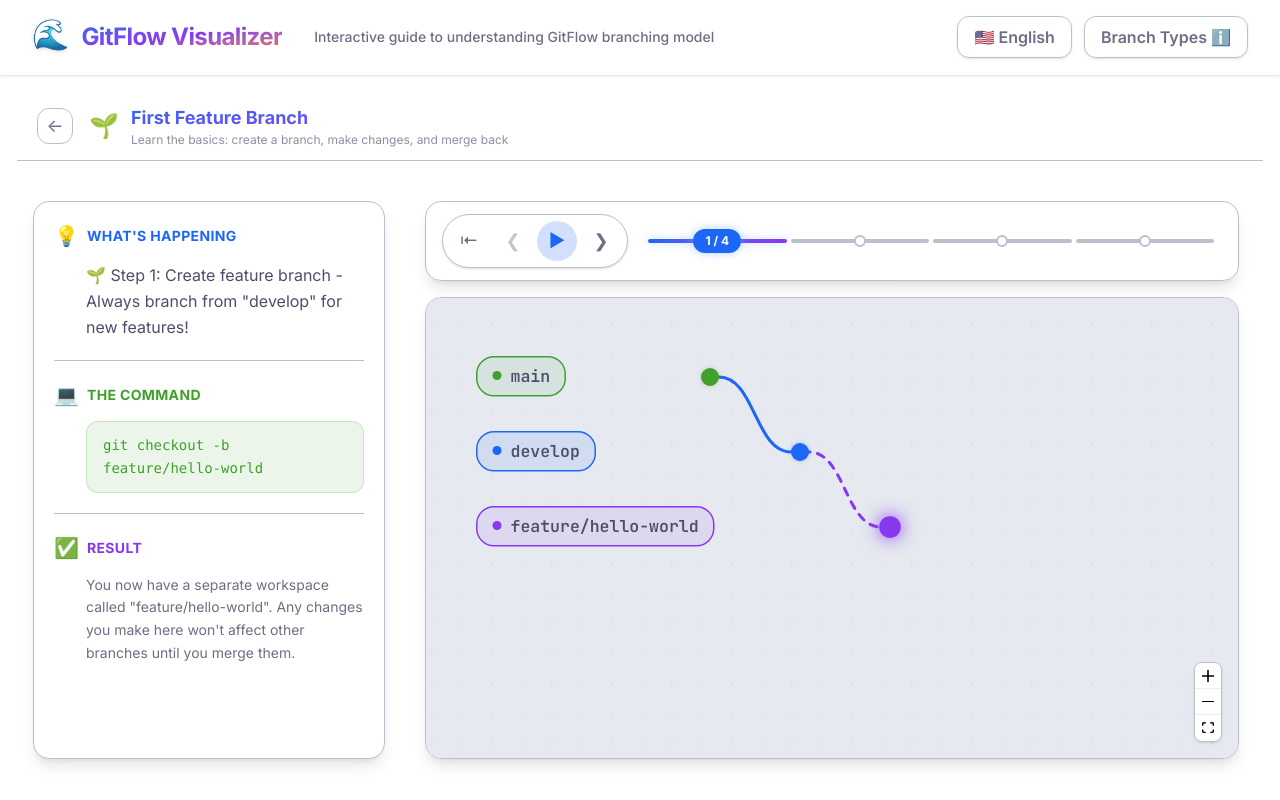
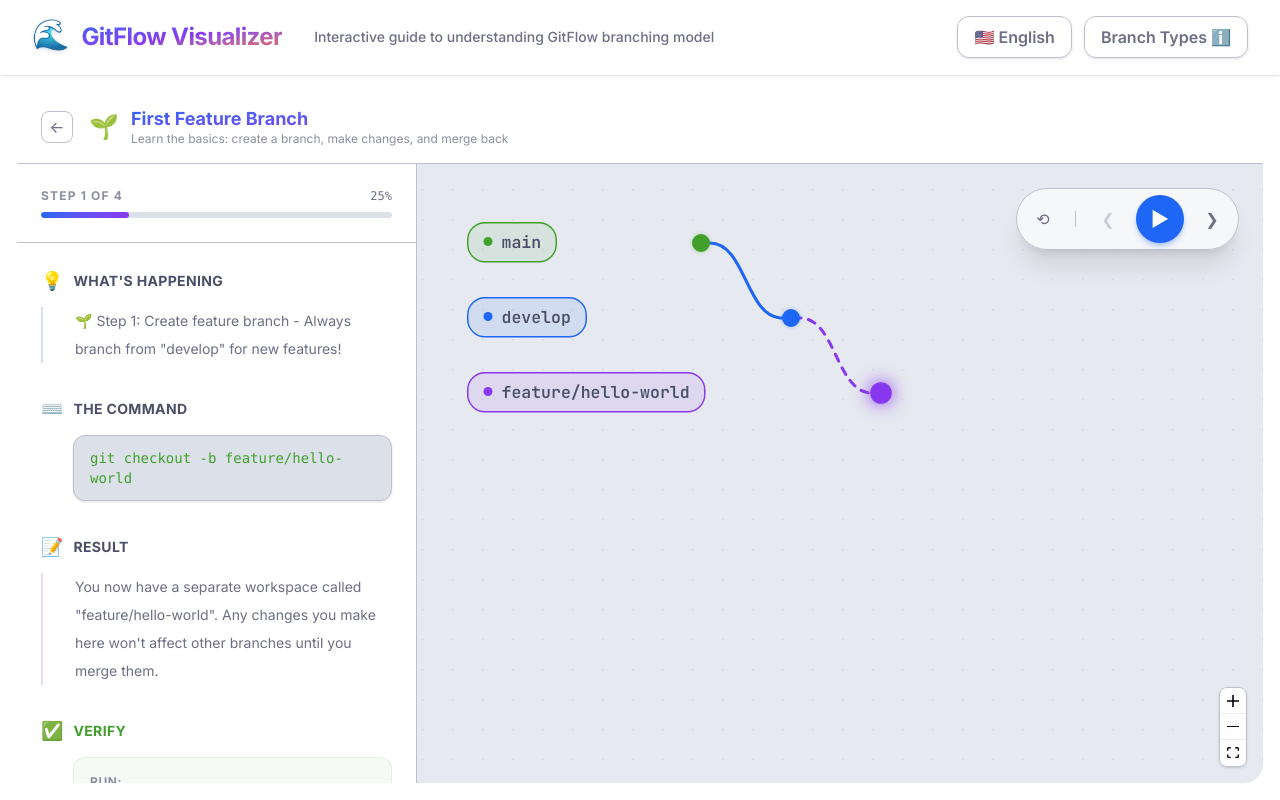
Before and after one commit to huy-nm/gitflow-visualization, a React (Vite) app: page / in a window 1280 px wide. Both pictures are taken after a click on the button 237 px from the left and 562 px from the top of the page. Built offline with nearby package versions, Linux system fonts and the light colour scheme.

Commit message:
feat(ui): revamp UseCasePanel with active verification and sidebar layout

```diff
--- a/src/components/GitFlowVisualizer.jsx
+++ b/src/components/GitFlowVisualizer.jsx
@@ -358,8 +358,7 @@ function GitFlowVisualizer({ useCase, currentStep, isPlaying, onStepComplete })
     : LAYOUT.VIEWPORT_PADDING_Y
 
   return (
-    <div className="flex-1 flex flex-col overflow-hidden min-h-[300px] bg-white/80 dark:bg-ctp-mantle/80 border border-[var(--border-color)] rounded-2xl shadow-lg">
-      <div className="flex-1 bg-[var(--bg-secondary)] rounded-2xl overflow-hidden relative">
+    <div className="flex-1 flex flex-col overflow-hidden h-full relative">
       <ReactFlow
         nodes={nodes}
         edges={edges}
@@ -380,7 +379,6 @@ function GitFlowVisualizer({ useCase, currentStep, isPlaying, onStepComplete })
         <Controls showInteractive={false} position="bottom-right" className="!m-4 !shadow-sm !border-border-color" />
       </ReactFlow>
     </div>
-    </div>
   )
 }
 
--- a/src/components/UseCasePanel.jsx
+++ b/src/components/UseCasePanel.jsx
@@ -1,3 +1,4 @@
+
 import GitFlowVisualizer from './GitFlowVisualizer'
 import { useTranslation } from '../i18n'
 
@@ -13,24 +14,24 @@ function UseCasePanel({ useCase, currentStep, isPlaying, onPlayPause, onStepChan
     ? t(`useCases.${useCaseId}.description`)
     : useCase.description
 
+  const stepProgress = ((currentStep + 1) / useCase.steps.length) * 100
+
   return (
     <div className="flex-1 flex flex-col overflow-hidden bg-[var(--bg-card)] backdrop-blur-3xl rounded-[20px] border border-[var(--glass-border)] mb-4 mx-4 mt-4 animate-in fade-in slide-in-from-bottom-4 duration-500">
-      {/* Compact Header - Back + Title */}
-      <div className="flex items-center gap-4 px-5 py-3 bg-white/5 border-b border-[var(--border-color)]">
-        {/* Back Button */}
+
+      {/* Header - Back + Title */}
+      <div className="flex items-center gap-4 px-6 py-4 bg-white/5 border-b border-[var(--border-color)]">
         <button
-          className="flex items-center justify-center w-9 h-9 text-lg text-[var(--text-secondary)] bg-[var(--bg-card)] border border-[var(--border-color)] rounded-xl cursor-pointer transition-all hover:text-ctp-blue hover:bg-[var(--bg-card-hover)] hover:border-ctp-blue hover:-translate-x-0.5 hover:shadow-sm shrink-0"
+          className="flex items-center justify-center w-8 h-8 text-[var(--text-secondary)] bg-transparent border border-[var(--border-color)] rounded-lg cursor-pointer transition-all hover:bg-[var(--bg-card-hover)] hover:text-[var(--text-primary)] hover:border-ctp-blue/50"
           onClick={onBack}
           title={t('panel.backToUseCases')}
         >
           ←
         </button>
-
-        {/* Title */}
-        <div className="flex items-center gap-3 flex-1 min-w-0">
-          <span className="text-2xl shrink-0">{useCase.icon}</span>
-          <div className="min-w-0">
-            <h2 className="text-lg font-bold m-0 bg-gradient-to-br from-ctp-blue to-ctp-mauve bg-clip-text text-transparent truncate">
+        <div className="flex items-center gap-3 min-w-0">
+          <span className="text-2xl">{useCase.icon}</span>
+          <div>
+            <h2 className="text-lg font-bold m-0 bg-gradient-to-br from-ctp-blue to-ctp-mauve bg-clip-text text-transparent truncate leading-tight">
               {translatedTitle}
             </h2>
             <p className="text-xs text-[var(--text-muted)] m-0 truncate">{translatedDescription}</p>
@@ -38,150 +39,149 @@ function UseCasePanel({ useCase, currentStep, isPlaying, onPlayPause, onStepChan
         </div>
       </div>
 
-      {/* Main Content Area - Left Sidebar + Visualization */}
-      <div className="flex-1 flex overflow-hidden mt-4">
-        {/* Left Sidebar - Beginner-Friendly Explanation */}
-        <div className="w-96 shrink-0 p-4 pt-6 pb-6 bg-white/80 dark:bg-ctp-mantle/80">
-          <div className="h-full flex flex-col gap-5 p-5 bg-white dark:bg-ctp-base rounded-2xl border border-[var(--border-color)] shadow-lg overflow-y-auto">
+      {/* Main Content: Split Layout */}
+      <div className="flex-1 flex overflow-hidden">
 
-            {/* 1. What's Happening */}
-            <div className="flex flex-col gap-3">
-              <div className="flex items-center gap-2">
-                <span className="text-xl">💡</span>
-                <h3 className="text-sm font-bold uppercase tracking-wide text-ctp-blue m-0">{t('panel.whatsHappening')}</h3>
+        {/* LEFT SIDEBAR - Information Stream */}
+        <div className="w-[400px] shrink-0 flex flex-col border-r border-[var(--border-color)] bg-white/50 dark:bg-ctp-mantle/50 backdrop-blur-sm overflow-hidden">
+
+          {/* Progress Indicator */}
+          <div className="px-6 py-6 border-b border-[var(--border-color)] bg-[var(--bg-card)]">
+            <div className="flex items-center justify-between mb-2">
+              <span className="text-xs font-bold uppercase tracking-widest text-[var(--text-muted)]">
+                Step {currentStep + 1} of {useCase.steps.length}
+              </span>
+              <span className="text-xs font-mono text-[var(--text-secondary)] font-medium">
+                {Math.round(stepProgress)}%
+              </span>
             </div>
-              <p className="text-base leading-relaxed text-[var(--text-primary)] m-0 pl-8">
+            <div className="h-1.5 w-full bg-[var(--bg-tertiary)] rounded-full overflow-hidden">
+              <div
+                className="h-full bg-gradient-to-r from-ctp-blue to-ctp-mauve transition-all duration-500 ease-out rounded-full"
+                style={{width: `${stepProgress}%`}}
+              />
+            </div>
+          </div>
+
+          {/* Content Scroll Area */}
+          <div className="flex-1 overflow-y-auto p-6 space-y-8">
+
+            {/* Section 1: Explanation */}
+            <div className="animate-in fade-in slide-in-from-left-4 duration-500 delay-0">
+              <div className="flex items-center gap-2.5 mb-3">
+                <span className="text-lg">💡</span>
+                <h3 className="text-sm font-bold text-[var(--text-primary)] uppercase tracking-wide">
+                  {t('panel.whatsHappening')}
+                </h3>
+              </div>
+              <p className="text-[var(--text-secondary)] text-sm leading-7 pl-8 border-l-2 border-ctp-blue/20">
                 {useCase.steps[currentStep]?.message}
               </p>
             </div>
 
-            {/* Divider */}
-            <hr className="border-0 h-px bg-[var(--border-color)] m-0" />
-
-            {/* 2. The Command */}
-            <div className="flex flex-col gap-3">
-              <div className="flex items-center gap-2">
-                <span className="text-xl">💻</span>
-                <h3 className="text-sm font-bold uppercase tracking-wide text-ctp-green m-0">{t('panel.theCommand')}</h3>
+            {/* Section 2: Command */}
+            <div className="animate-in fade-in slide-in-from-left-4 duration-500 delay-100">
+              <div className="flex items-center gap-2.5 mb-3">
+                <span className="text-lg">⌨️</span>
+                <h3 className="text-sm font-bold text-[var(--text-primary)] uppercase tracking-wide">
+                  {t('panel.theCommand')}
+                </h3>
               </div>
               <div className="pl-8">
-                <code className="font-mono text-sm text-ctp-green bg-ctp-green/10 px-4 py-3 rounded-xl border border-ctp-green/20 block leading-relaxed">
+                <code className="block font-mono text-sm text-ctp-green bg-[var(--bg-tertiary)] px-4 py-3 rounded-xl border border-[var(--border-color)] shadow-sm">
                   {getGitCommand(useCase.steps[currentStep])}
                 </code>
               </div>
             </div>
 
-            {/* Divider */}
-            <hr className="border-0 h-px bg-[var(--border-color)] m-0" />
-
-            {/* 3. Result */}
-            <div className="flex flex-col gap-3 flex-1">
-              <div className="flex items-center gap-2">
-                <span className="text-xl">✅</span>
-                <h3 className="text-sm font-bold uppercase tracking-wide text-ctp-mauve m-0">{t('panel.result')}</h3>
+            {/* Section 3: Result */}
+            <div className="animate-in fade-in slide-in-from-left-4 duration-500 delay-200">
+              <div className="flex items-center gap-2.5 mb-3">
+                <span className="text-lg">📝</span>
+                <h3 className="text-sm font-bold text-[var(--text-primary)] uppercase tracking-wide">
+                  {t('panel.result')}
+                </h3>
               </div>
-              <p className="text-sm leading-relaxed text-[var(--text-secondary)] m-0 pl-8">
+              <p className="text-[var(--text-secondary)] text-sm leading-7 pl-8 border-l-2 border-ctp-mauve/20">
                 {getStepResult(useCase.steps[currentStep])}
               </p>
             </div>
 
+            {/* Section 4: Verification (Conditional) */}
+            {getVerificationInfo(useCase.steps[currentStep]) && (
+              <div className="animate-in fade-in slide-in-from-left-4 duration-500 delay-300">
+                <div className="flex items-center gap-2.5 mb-3">
+                  <span className="text-lg">✅</span>
+                  <h3 className="text-sm font-bold text-ctp-green uppercase tracking-wide">
+                    Verify
+                  </h3>
+                </div>
+                <div className="ml-8 p-4 rounded-xl bg-ctp-green/5 border border-ctp-green/10">
+                  <div className="flex flex-col gap-3">
+                    <div>
+                      <span className="text-xs font-bold text-[var(--text-muted)] uppercase tracking-wider block mb-1">
+                        Run:
+                      </span>
+                      <code className="font-mono text-xs text-[var(--text-primary)] bg-white/50 dark:bg-black/20 px-2 py-1 rounded inline-block">
+                        {getVerificationInfo(useCase.steps[currentStep]).command}
+                      </code>
+                    </div>
+                    <div>
+                      <span className="text-xs font-bold text-[var(--text-muted)] uppercase tracking-wider block mb-1">
+                        Expect:
+                      </span>
+                      <span className="text-sm text-[var(--text-secondary)]">
+                        {getVerificationInfo(useCase.steps[currentStep]).expectation}
+                      </span>
+                    </div>
+                  </div>
+                </div>
+              </div>
+            )}
+
           </div>
         </div>
 
-        {/* Right - Visualization with Top Timeline */}
-        <div className="flex-1 flex flex-col overflow-hidden">
-          {/* Visualization */}
-          <div className="flex-1 flex flex-col overflow-hidden p-6 bg-[radial-gradient(circle_at_center,rgba(255,255,255,0.02)_0%,transparent_70%)]">
-            {/* Timeline Bar - Controls + Horizontal Steps + Step Counter */}
-            <div className="flex items-center gap-3 px-4 py-3 mb-4 bg-white/80 dark:bg-ctp-mantle/80 border border-[var(--border-color)] rounded-2xl shadow-lg">
-              {/* Playback Controls */}
-              <div className="flex items-center gap-1 bg-white dark:bg-ctp-base p-1.5 rounded-full border border-[var(--border-color)] shadow-sm">
+        {/* RIGHT AREA - Visualization */}
+        <div className="flex-1 flex flex-col relative bg-[radial-gradient(ellipse_at_top_right,var(--bg-tertiary),transparent_70%)]">
+
+          {/* Floating Controls - Top Right */}
+          <div className="absolute top-6 right-6 z-10 flex items-center gap-2 bg-[var(--bg-card)]/90 backdrop-blur-md p-1.5 rounded-full border border-[var(--border-color)] shadow-xl transition-all hover:shadow-2xl hover:scale-105">
             <button
-                  className="w-10 h-10 border-none bg-transparent text-[var(--text-secondary)] cursor-pointer rounded-full text-lg flex items-center justify-center transition-all hover:bg-[var(--bg-tertiary)] hover:text-[var(--text-primary)] disabled:opacity-40 disabled:cursor-not-allowed"
+              className="w-10 h-10 flex items-center justify-center rounded-full text-[var(--text-secondary)] hover:bg-[var(--bg-tertiary)] hover:text-[var(--text-primary)] transition-colors disabled:opacity-30"
               onClick={onReset}
-                  title="Reset"
+              title="Reset Flow"
             >
-                  ⇤
+              ⟲
             </button>
+            <div className="w-px h-4 bg-[var(--border-color)] mx-1" />
             <button
-                  className="w-10 h-10 border-none bg-transparent text-[var(--text-secondary)] cursor-pointer rounded-full text-lg flex items-center justify-center transition-all hover:bg-[var(--bg-tertiary)] hover:text-[var(--text-primary)] disabled:opacity-40 disabled:cursor-not-allowed"
+              className="w-10 h-10 flex items-center justify-center rounded-full text-[var(--text-secondary)] hover:bg-[var(--bg-tertiary)] hover:text-[var(--text-primary)] transition-colors disabled:opacity-30"
               onClick={() => onStepChange(Math.max(0, currentStep - 1))}
               disabled={currentStep === 0}
-                  title="Previous"
+              title="Previous Step"
             >
               ❮
             </button>
             <button
-                  className={`w-10 h-10 border-none cursor-pointer rounded-full text-lg flex items-center justify-center transition-all ${isPlaying ? 'bg-ctp-peach/20 text-ctp-peach hover:bg-ctp-peach hover:text-ctp-base' : 'bg-ctp-blue/20 text-ctp-blue hover:bg-ctp-blue hover:text-ctp-base'}`}
+              className={`w-12 h-12 flex items-center justify-center rounded-full shadow-md text-xl transition-all ${isPlaying ? 'bg-ctp-peach text-white shadow-ctp-peach/30' : 'bg-ctp-blue text-white shadow-ctp-blue/30'} hover:scale-110`}
               onClick={onPlayPause}
-                  title={isPlaying ? 'Pause' : 'Play'}
+              title={isPlaying ? 'Pause' : 'Play Auto-Flow'}
             >
               {isPlaying ? '⏸' : '▶'}
             </button>
             <button
-                  className="w-10 h-10 border-none bg-transparent text-[var(--text-secondary)] cursor-pointer rounded-full text-lg flex items-center justify-center transition-all hover:bg-[var(--bg-tertiary)] hover:text-[var(--text-primary)] disabled:opacity-40 disabled:cursor-not-allowed"
+              className="w-10 h-10 flex items-center justify-center rounded-full text-[var(--text-secondary)] hover:bg-[var(--bg-tertiary)] hover:text-[var(--text-primary)] transition-colors disabled:opacity-30"
               onClick={() => onStepChange(Math.min(useCase.steps.length - 1, currentStep + 1))}
               disabled={currentStep === useCase.steps.length - 1}
-                  title="Next"
+              title="Next Step"
             >
               ❯
             </button>
           </div>
 
-              {/* Horizontal Timeline */}
-              <div className="flex-1 flex items-center gap-1 mx-2">
-                {useCase.steps.map((step, index) => {
-                  const isActive = index === currentStep
-                  const isCompleted = index < currentStep
-
-                  return (
-                    <button
-                      key={index}
-                      className="group relative flex-1 h-8 flex items-center justify-center p-0 border-none cursor-pointer bg-transparent"
-                      onClick={() => onStepChange(index)}
-                      title={`Step ${index + 1}: ${getShortLabel(step)}`}
-                    >
-                      {/* Progress bar segment */}
-                      <div className={`
-                        absolute top-1/2 left-0 right-0 -translate-y-1/2 h-1 rounded-full transition-all duration-300
-                        ${isCompleted ? 'bg-ctp-green' : ''}
-                        ${isActive ? 'bg-gradient-to-r from-ctp-blue to-ctp-mauve shadow-[0_0_8px_rgba(137,180,250,0.5)]' : ''}
-                        ${index > currentStep ? 'bg-[var(--border-color)]' : ''}
-                      `} />
-
-                      {/* Step indicator */}
-                      <div className={`
-                        relative z-10 flex items-center justify-center transition-all duration-300
-                        ${isActive
-                          ? 'w-auto px-3 h-6 rounded-full bg-ctp-blue border-none shadow-[0_0_10px_rgba(137,180,250,0.6)]'
-                          : 'w-3 h-3 rounded-full border-2'
-                        }
-                        ${isCompleted ? 'bg-ctp-green border-ctp-green' : ''}
-                        ${!isActive && !isCompleted ? 'bg-white dark:bg-ctp-base border-[var(--border-color)] group-hover:scale-125' : ''}
-                      `}>
-                        {isActive && (
-                          <span className="text-xs font-bold text-white whitespace-nowrap leading-none">
-                            {index + 1} / {useCase.steps.length}
-                          </span>
-                        )}
-                      </div>
-
-                      {/* Tooltip on hover (skip for active step as it shows info) */}
-                      {!isActive && (
-                        <div className="absolute top-full left-1/2 -translate-x-1/2 mt-3 px-3 py-2 bg-white dark:bg-ctp-base border border-[var(--border-color)] rounded-lg shadow-lg opacity-0 invisible group-hover:opacity-100 group-hover:visible transition-all duration-200 whitespace-nowrap z-50 text-xs pointer-events-none">
-                          <div className="flex items-center gap-2">
-                            <span>{getActionIcon(step.action)}</span>
-                            <span className="font-medium text-[var(--text-primary)]">{getShortLabel(step)}</span>
-                          </div>
-                          <div className="absolute bottom-full left-1/2 -translate-x-1/2 w-2 h-2 bg-white dark:bg-ctp-base border-l border-t border-[var(--border-color)] rotate-45 mb-[-5px]" />
-                        </div>
-                      )}
-                    </button>
-                  )
-                })}
-              </div>
-            </div>
-
+          {/* Visualization Canvas */}
+          <div className="flex-1 overflow-hidden relative">
             <GitFlowVisualizer
               useCase={useCase}
               currentStep={currentStep}
@@ -190,38 +190,15 @@ function UseCasePanel({ useCase, currentStep, isPlaying, onPlayPause, onStepChan
             />
           </div>
         </div>
+
       </div>
     </div>
   )
 }
 
-function getActionIcon(action) {
-  const icons = {
-    'create-branch': '🌿',
-    'commit': '📝',
-    'merge': '🔀',
-    'delete-branch': '🗑',
-    'tag': '🏷'
-  }
-  return icons[action] || '•'
-}
 
-function getShortLabel(step) {
-  switch (step.action) {
-    case 'create-branch':
-      return step.to.split('/')[1] || step.to
-    case 'commit':
-      return step.message.slice(0, 20) + (step.message.length > 20 ? '...' : '')
-    case 'merge':
-      return `Merge → ${step.to}`
-    case 'delete-branch':
-      return `Delete ${step.branch}`
-    case 'tag':
-      return `Tag ${step.tag}`
-    default:
-      return step.message?.slice(0, 15) || ''
-  }
-}
+export default UseCasePanel
+
 
 function getGitCommand(step) {
   switch (step.action) {
@@ -257,4 +234,34 @@ function getStepResult(step) {
   }
 }
 
-export default UseCasePanel
+function getVerificationInfo(step) {
+  switch (step.action) {
+    case 'create-branch':
+      return {
+        command: 'git branch',
+        expectation: <>An asterisk (<span className="text-ctp-green font-bold">*</span>) next to your new branch name: <span className="text-ctp-green font-bold">* {step.to.split('/').pop()}</span></>
+      }
+    case 'commit':
+      return {
+        command: 'git log -1 --oneline',
+        expectation: <>The latest commit message matching: "<span className="text-ctp-green font-bold">{step.message.split(':')[0]}</span>"</>
+      }
+    case 'merge':
+      return {
+        command: 'git log -1 --oneline',
+        expectation: <>A merge commit message like: "<span className="text-ctp-green font-bold">Merge branch '{step.from}'</span>"</>
+      }
+    case 'delete-branch':
+      return {
+        command: 'git branch',
+        expectation: <>The branch <span className="text-ctp-red font-bold">{step.branch}</span> should NO LONGER appear in the list.</>
+      }
+    case 'tag':
+      return {
+        command: 'git tag',
+        expectation: <>The tag <span className="text-ctp-green font-bold">{step.tag}</span> should appear in the list.</>
+      }
+    default:
+      return null
+  }
+}
--- a/src/pages/UseCaseView.jsx
+++ b/src/pages/UseCaseView.jsx
@@ -1,5 +1,5 @@
 
-import { useState, useEffect } from 'react'
+import { useState, useMemo } from 'react'
 import { useParams, useNavigate } from 'react-router-dom'
 import { allUseCases } from '../useCases'
 import UseCasePanel from '../components/UseCasePanel'
@@ -7,24 +7,23 @@ import UseCasePanel from '../components/UseCasePanel'
 const UseCaseView = () => {
   const { id } = useParams()
   const navigate = useNavigate()
-  const [selectedUseCase, setSelectedUseCase] = useState(null)
+
+  // Find use case derived from ID - using useMemo to avoid re-calculation
+  const selectedUseCase = useMemo(() => {
+    return allUseCases.find(uc => uc.id === id)
+  }, [id])
 
   // Panel State
   const [isPlaying, setIsPlaying] = useState(false)
   const [currentStep, setCurrentStep] = useState(0)
 
-  useEffect(() => {
-    const found = allUseCases.find(uc => uc.id === id)
-    if (found) {
-      setSelectedUseCase(found)
-      // Reset state when use case changes
-      setCurrentStep(0)
-      setIsPlaying(false)
-    } else {
-      // Handle not found - redirect to home
-      navigate('/')
-    }
-  }, [id, navigate])
+  // Redirect if not found (pure side effect in render is bad, but effect is better for nav)
+  // However, we can just render null/redirect component if not found
+  if (!selectedUseCase) {
+    // Navigate in effect to avoid render cycle issues
+    setTimeout(() => navigate('/'), 0)
+    return null
+  }
 
   const handlePlayPause = () => {
     setIsPlaying(!isPlaying)
@@ -39,10 +38,10 @@ const UseCaseView = () => {
     setIsPlaying(false)
   }
 
-  if (!selectedUseCase) return null
-
   return (
     <UseCasePanel
+      // Key forces remount when ID changes, resetting state automatically
+      key={selectedUseCase.id}
       useCase={selectedUseCase}
       currentStep={currentStep}
       isPlaying={isPlaying}
```
Lines whose indentation alone changed are shown as unchanged.
